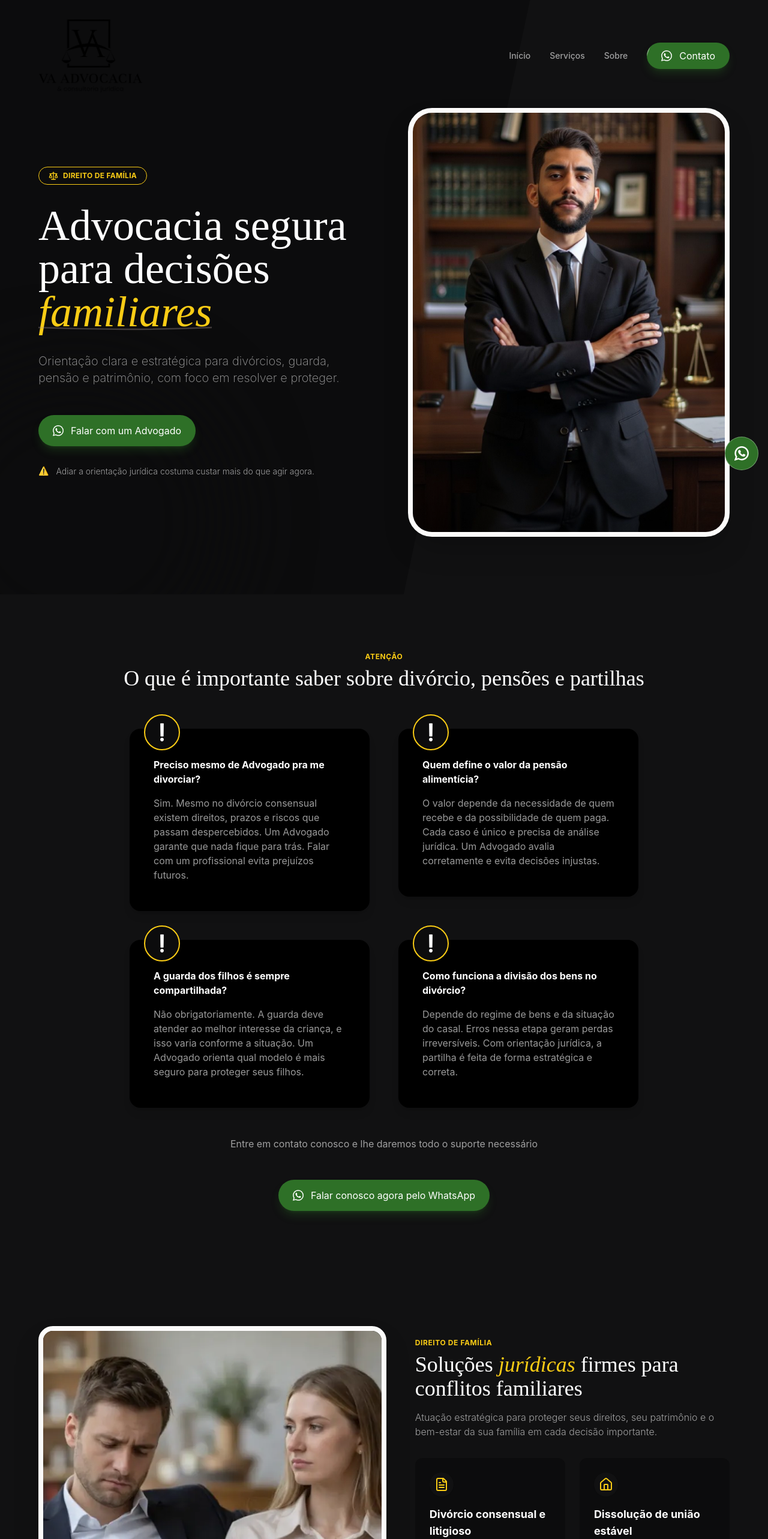
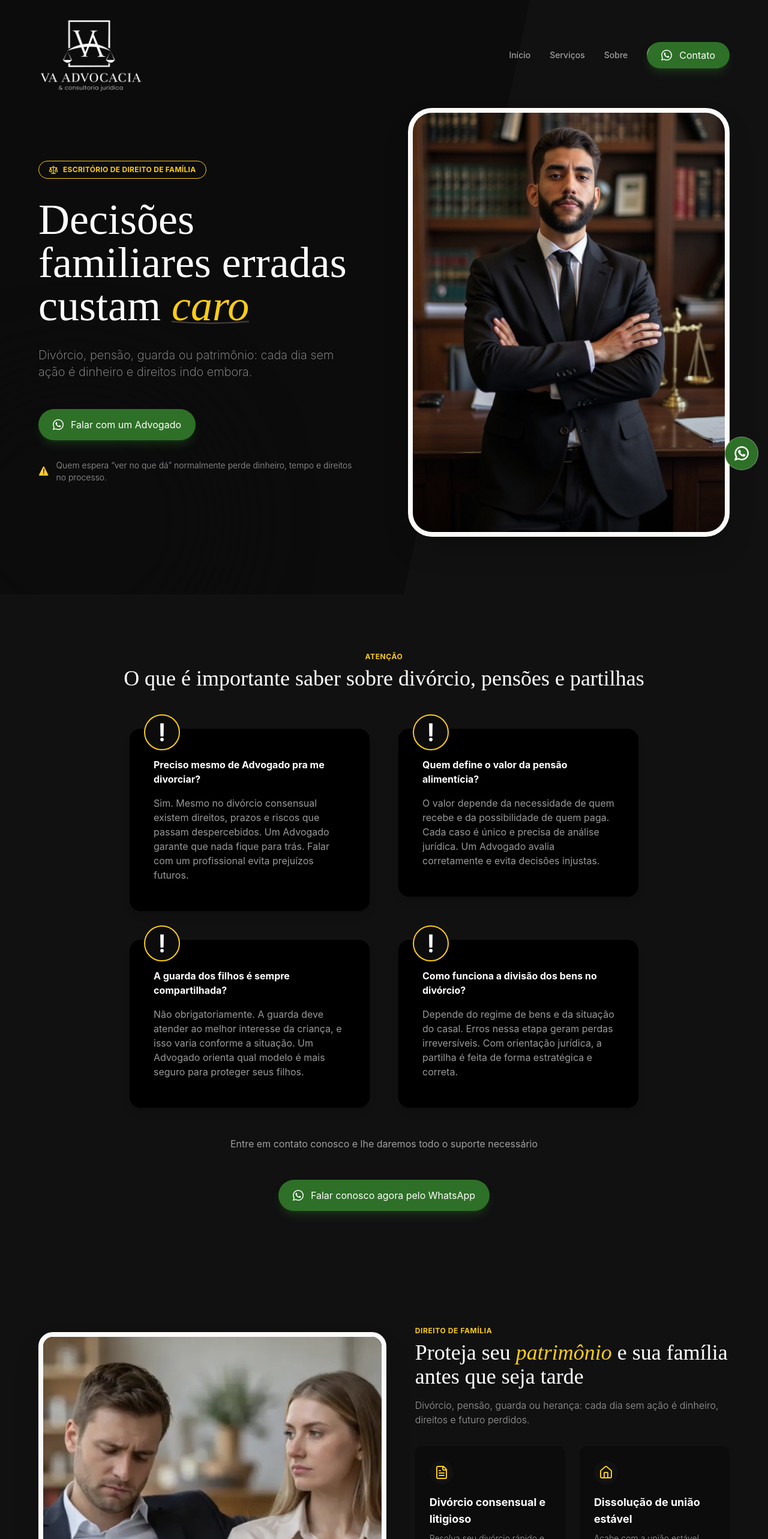
Before and after one commit to Paper-Street-Softwares/LPA-Divorcio-e-Pensao-Victor, a React (Vite) app: page / in a window 1280 px wide. Shown: the top 2566 px of the page at 60% size. Built offline with nearby package versions, Linux system fonts and the light colour scheme.

Commit message:
fix: Copy e logo

```diff
--- a/src/components/cards/CardsImportants.jsx
+++ b/src/components/cards/CardsImportants.jsx
@@ -55,8 +55,7 @@ function CardsImportants({ title, paragraph, colorMode, className }) {
             width={32}
             height={32}
             alt="Ícone de exclamação"
-            className="w-8 group-hover:invert duration-700 transition-all"
-            // className="w-8 duration-700 transition-all"
+            className="w-8 duration-700 transition-all"
           />
         </div>
       </div>
--- a/src/components/sections/CtaNovoTemplate.jsx
+++ b/src/components/sections/CtaNovoTemplate.jsx
@@ -26,7 +26,7 @@ function CtaNovoTemplate({ colorMode, container }) {
       text = 'text-corTitulosBranca'
       textOpacity = 'text-corTitulosBranca/60'
       textDestaque = 'text-primaryLight'
-      backgroundMode = 'bg-black'
+      backgroundMode = 'bg-darkOpacity'
       miniTagCtaDark = 'text-primaryLight'
       break
     default:
--- a/src/components/sections/NavbarNovaTemplate.jsx
+++ b/src/components/sections/NavbarNovaTemplate.jsx
@@ -90,7 +90,7 @@ function NavbarNovaTemplate({
                 alt={content.texts.navbar.logo.alt}
                 className="w-[100%] desktop1:hidden"
                 width={195}
-                height={138}
+                height={136}
                 fetchPriority="high"
               />
               <img
@@ -98,7 +98,7 @@ function NavbarNovaTemplate({
                 alt={content.texts.navbar.logo.alt}
                 className="w-[100%] hidden desktop1:flex"
                 width={350}
-                height={248}
+                height={244}
                 fetchPriority="high"
               />
             </Link>{' '}
--- a/src/content/content.jsx
+++ b/src/content/content.jsx
@@ -120,12 +120,12 @@ const content = {
       ctaButtonTextResponsive: 'Contato',
     },
     hero: {
-      miniTag: 'Direito de Família',
+      miniTag: 'ESCRITÓRIO DE DIREITO DE FAMÍLIA',
       title: (
         <h1>
-          Advocacia segura para decisões{' '}
+          Decisões familiares erradas custam{' '}
           <span className="destaque relative italic font-light">
-            familiares
+            caro
             <span>
               <svg
                 className="hero-underline absolute bottom-2 left-0 w-full h-3 text-accent/30 hidden desktop1:flex"
@@ -157,8 +157,8 @@ const content = {
       ),
       subtitle: (
         <p>
-          Orientação clara e estratégica para divórcios, guarda, pensão e
-          patrimônio, com foco em resolver e proteger.
+          Divórcio, pensão, guarda ou patrimônio: cada dia sem ação é dinheiro e
+          direitos indo embora.
         </p>
       ),
       heroDefaultImage: heroDefaultImg, // img da pessoa mobile
@@ -172,7 +172,7 @@ const content = {
       obsHero: {
         icon: <LucideIdCard />,
         iconTwo: <LucideIdCard />,
-        text: 'Adiar a orientação jurídica costuma custar mais do que agir agora.',
+        text: ' Quem espera “ver no que dá” normalmente perde dinheiro, tempo e direitos no processo.',
         textTwo: 'A_Definir',
       },
       secondaryCta: 'Contato',
@@ -228,13 +228,13 @@ const content = {
       miniTag: 'Direito de Família',
       title: (
         <h1>
-          Soluções
-          <span className="destaque italic font-light"> jurídicas </span>
-          firmes para conflitos familiares
+          Proteja seu
+          <span className="destaque italic font-light"> patrimônio </span>e sua
+          família antes que seja tarde
         </h1>
       ),
       subtitle:
-        'Atuação estratégica para proteger seus direitos, seu patrimônio e o bem-estar da sua família em cada decisão importante.',
+        'Divórcio, pensão, guarda ou herança: cada dia sem ação é dinheiro, direitos e futuro perdidos.',
       imgFeatures: imgFeatures,
       alt: 'imagem representativa da Seção Serviços',
       titleMessageFeature: '100%',
@@ -242,7 +242,8 @@ const content = {
       cards: {
         card1: {
           title: 'Divórcio consensual e litigioso',
-          subtitle: 'Resolução rápida, estratégica e segura do seu divórcio',
+          subtitle:
+            'Resolva seu divórcio rápido e seguro antes que perdas aconteçam.',
           description: (
             <div>
               A_Definir
@@ -257,7 +258,8 @@ const content = {
         },
         card2: {
           title: 'Dissolução de união estável',
-          subtitle: 'Fim da união estável com direitos protegidos legalmente',
+          subtitle:
+            'Acabe com a união estável protegendo seus direitos e seu patrimônio agora.',
           description: (
             <div>
               A_Definir
@@ -272,7 +274,8 @@ const content = {
         },
         card3: {
           title: 'Guarda de filhos',
-          subtitle: 'Decisões firmes para proteger o futuro dos filhos seguro',
+          subtitle:
+            'Decisões firmes para garantir o futuro e segurança dos seus filhos.',
           description: (
             <div>
               A_Definir <br />
@@ -286,7 +289,7 @@ const content = {
         },
         card4: {
           title: 'Pensão alimentícia',
-          subtitle: 'Pensão justa e eficiente sem atrasos ou prejuízos reais',
+          subtitle: 'Receba ou pague o que é justo, sem atrasos ou prejuízos.',
           description: (
             <div>
               A_Definir
@@ -301,7 +304,8 @@ const content = {
         },
         card5: {
           title: 'Partilha de bens e sobrepartilha',
-          subtitle: 'Divisão patrimonial estratégica para evitar perdas reais',
+          subtitle:
+            'Divida bens de forma estratégica e evite perder patrimônio de verdade.',
           description: (
             <div>
               A_Definir
@@ -316,7 +320,8 @@ const content = {
         },
         card6: {
           title: 'Orientação patrimonial familiar',
-          subtitle: 'Planejamento familiar para proteger patrimônio futuro',
+          subtitle:
+            'Planeje seu patrimônio familiar hoje para não se arrepender amanhã.',
           description: (
             <div>
               A_Definir
@@ -453,18 +458,16 @@ const content = {
     //   },
     // },
     steps: {
-      miniTag: 'POR QUE TER UM Advogado AO SEU LADO',
+      miniTag: 'POR QUE TER UM ADVOGADO AO SEU LADO',
       title: (
         <h1>
-          Decisões difíceis pedem
-          <span className="destaque italic font-light">
-            {' '}
-            orientação segura{' '}
-          </span>
+          Decisões difíceis
+          <span className="destaque italic font-light"> custam caro </span>
+          sem orientação
         </h1>
       ),
       subtitle:
-        'Evite erros, desgaste emocional e prejuízos tomando decisões com apoio jurídico desde o início',
+        'Evite erros que queimam dinheiro, tempo e patrimônio. Decida com um especialista ao seu lado desde o início.',
       img: imgSteps,
       alt: 'Imagem ilustrativa da Seção Passo a Passo',
       cards: {
@@ -472,25 +475,25 @@ const content = {
           stepNumber: 1,
           cardTitle: 'Clareza antes do conflito',
           cardDescription:
-            'Você entende exatamente seus direitos, riscos e possibilidades antes de qualquer decisão, evitando surpresas e arrependimentos no futuro.',
+            'Saiba seus direitos, riscos e alternativas antes que seja tarde. Surpresas ruins custam caro.',
         },
         card2: {
           stepNumber: 2,
           cardTitle: 'Proteção do seu patrimônio e da sua família',
           cardDescription:
-            'Cada escolha é pensada para preservar bens, garantir segurança financeira e proteger quem realmente importa para você.',
+            'Cada decisão é calculada para proteger seus bens, sua segurança financeira e quem você ama. Perder não é opção.',
         },
         card3: {
           stepNumber: 3,
           cardTitle: 'Menos desgaste emocional',
           cardDescription:
-            'O Advogado assume a parte técnica e estratégica, permitindo que você atravesse esse momento com mais tranquilidade e menos pressão.',
+            'Enquanto você foca no que importa, o advogado cuida da estratégia e da parte técnica. Menos pressão, mais resultados.',
         },
         card4: {
           stepNumber: 4,
           cardTitle: 'Estratégia certa no momento certo',
           cardDescription:
-            'Nem todo caso precisa virar um processo longo. A orientação correta evita conflitos desnecessários e decisões precipitadas.',
+            'Evite processos longos e decisões precipitadas. Atue com inteligência antes que o problema vire um prejuízo real.',
         },
       },
       ctaButtonText: 'Converse agora com um Advogado',
```
Also changed, not shown: src/assets/imgs/logo/logo.webp, src/assets/imgs/logo/logoDesktop.webp.
